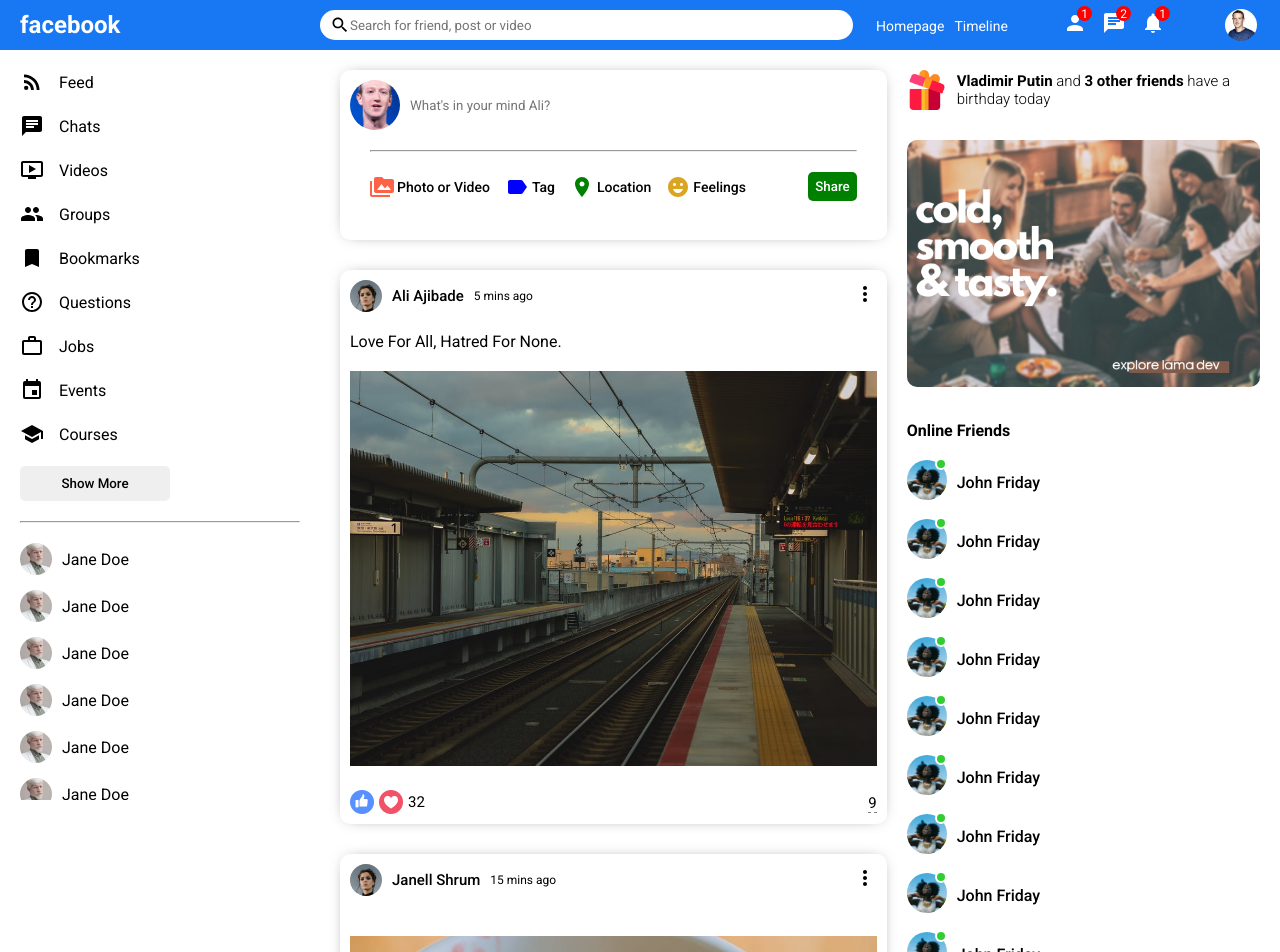
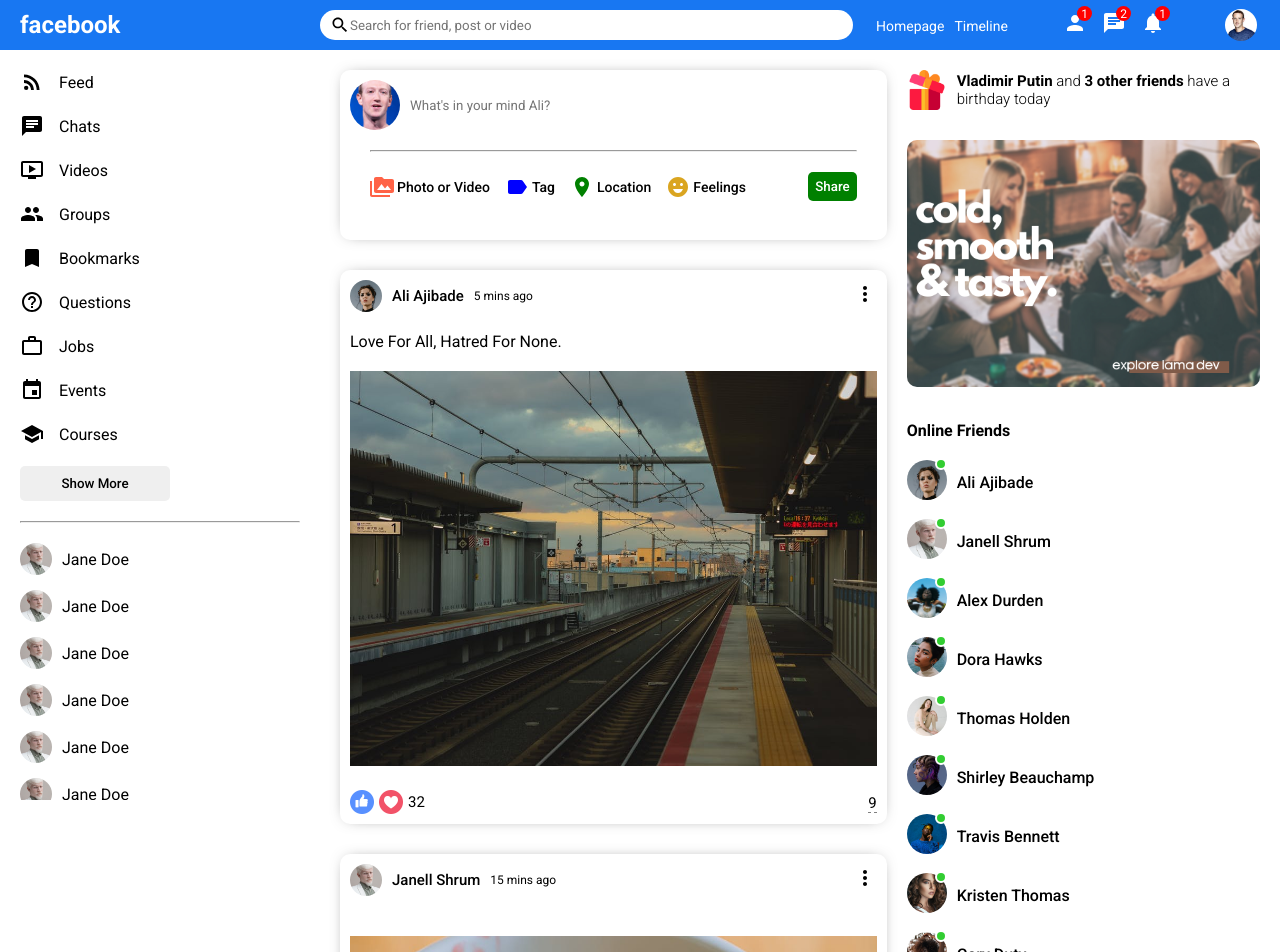
Before and after one commit to leewebstechnologies/leesocialapp, a React (Create React App) app: page / in a window 1280 px wide. Shown: the top 952 px of the page. Built offline with nearby package versions, Linux system fonts and the light colour scheme.

Commit message:
add online component

```diff
--- /dev/null
+++ b/src/components/online/Online.jsx
@@ -0,0 +1,15 @@
+import "./online.css";
+
+const Online = ({user}) => {
+  return (
+    <li className="rightbarFriend">
+        <div className="rightbarProfileImgContainer">
+            <img className="rightbarProfileImg" src={user.profilePicture} alt="rightbarProfileImg" />
+            <span className="rightbarOnline"></span>
+        </div>
+        <span className="rightbarUsername">{user.username}</span>
+    </li>
+  )
+}
+
+export default Online
--- /dev/null
+++ b/src/components/online/online.css
@@ -0,0 +1,32 @@
+.rightbarFriend {
+    display: flex;
+    align-items: center;
+    margin-bottom: 15px;
+}
+
+.rightbarProfileImgContainer {
+    margin-right: 10px;
+    position: relative;
+}
+
+.rightbarProfileImg {
+    width: 40px;
+    height: 40px;
+    border-radius: 50%;
+    object-fit: cover;
+}
+
+.rightbarOnline {
+    width: 12px;
+    height: 12px;
+    border-radius: 50%;
+    background-color: limegreen;
+    position: absolute;
+    top: -2px;
+    right: 0;
+    border: 2px solid #fff;
+}
+
+.rightbarUsername {
+    font-weight: 500;
+}
--- a/src/components/post/Post.jsx
+++ b/src/components/post/Post.jsx
@@ -8,7 +8,7 @@ const Post = ({post}) => {
         <div className="postWrapper">
             <div className="postTop">
                 <div className="postTopLeft">
-                    <img className='postProfileImg' src="./assets/person/1.jpeg" alt="" />
+                    <img className='postProfileImg' src={Users.filter((u) => u.id === post.userId)[0].profilePicture} alt="" />
                     <span className='postUsername'>{Users.filter((u)=> u.id === post.userId)[0].username}</span>
                     <span className='postDate'>{post.date}</span>
                 </div>
--- a/src/components/rightbar/Rightbar.jsx
+++ b/src/components/rightbar/Rightbar.jsx
@@ -1,4 +1,6 @@
 import "./rightbar.css";
+import { Users } from "../../dummyData";
+import Online from "../online/Online";
 
 const Rightbar = () => {
   return (
@@ -11,76 +13,9 @@ const Rightbar = () => {
         <img className="rightbarAd" src="./assets/ad.png" alt="rightbarAd" />
         <h4 className="rightbarTitle">Online Friends</h4>
         <ul className="rightbarFriendList">
-          <li className="rightbarFriend">
-            <div className="rightbarProfileImgContainer">
-              <img className="rightbarProfileImg" src="./assets/person/3.jpeg" alt="rightbarProfileImg" />
-              <span className="rightbarOnline"></span>
-            </div>
-            <span className="rightbarUsername">John Friday</span>
-          </li>
-          <li className="rightbarFriend">
-            <div className="rightbarProfileImgContainer">
-              <img className="rightbarProfileImg" src="./assets/person/3.jpeg" alt="rightbarProfileImg" />
-              <span className="rightbarOnline"></span>
-            </div>
-            <span className="rightbarUsername">John Friday</span>
-          </li>
-          <li className="rightbarFriend">
-            <div className="rightbarProfileImgContainer">
-              <img className="rightbarProfileImg" src="./assets/person/3.jpeg" alt="rightbarProfileImg" />
-              <span className="rightbarOnline"></span>
-            </div>
-            <span className="rightbarUsername">John Friday</span>
-          </li>
-          <li className="rightbarFriend">
-            <div className="rightbarProfileImgContainer">
-              <img className="rightbarProfileImg" src="./assets/person/3.jpeg" alt="rightbarProfileImg" />
-              <span className="rightbarOnline"></span>
-            </div>
-            <span className="rightbarUsername">John Friday</span>
-          </li>
-          <li className="rightbarFriend">
-            <div className="rightbarProfileImgContainer">
-              <img className="rightbarProfileImg" src="./assets/person/3.jpeg" alt="rightbarProfileImg" />
-              <span className="rightbarOnline"></span>
-            </div>
-            <span className="rightbarUsername">John Friday</span>
-          </li>
-          <li className="rightbarFriend">
-            <div className="rightbarProfileImgContainer">
-              <img className="rightbarProfileImg" src="./assets/person/3.jpeg" alt="rightbarProfileImg" />
-              <span className="rightbarOnline"></span>
-            </div>
-            <span className="rightbarUsername">John Friday</span>
-          </li>
-          <li className="rightbarFriend">
-            <div className="rightbarProfileImgContainer">
-              <img className="rightbarProfileImg" src="./assets/person/3.jpeg" alt="rightbarProfileImg" />
-              <span className="rightbarOnline"></span>
-            </div>
-            <span className="rightbarUsername">John Friday</span>
-          </li>
-          <li className="rightbarFriend">
-            <div className="rightbarProfileImgContainer">
-              <img className="rightbarProfileImg" src="./assets/person/3.jpeg" alt="rightbarProfileImg" />
-              <span className="rightbarOnline"></span>
-            </div>
-            <span className="rightbarUsername">John Friday</span>
-          </li>
-          <li className="rightbarFriend">
-            <div className="rightbarProfileImgContainer">
-              <img className="rightbarProfileImg" src="./assets/person/3.jpeg" alt="rightbarProfileImg" />
-              <span className="rightbarOnline"></span>
-            </div>
-            <span className="rightbarUsername">John Friday</span>
-          </li>
-          <li className="rightbarFriend">
-            <div className="rightbarProfileImgContainer">
-              <img className="rightbarProfileImg" src="./assets/person/3.jpeg" alt="rightbarProfileImg" />
-              <span className="rightbarOnline"></span>
-            </div>
-            <span className="rightbarUsername">John Friday</span>
-          </li>
+          {Users.map((u => (
+            <Online key={u.id} user={u} />
+          )))}
         </ul>
       </div>
     </div>
--- a/src/components/rightbar/rightbar.css
+++ b/src/components/rightbar/rightbar.css
@@ -37,36 +37,3 @@
     padding: 0;
     list-style: none;
 }
-
-.rightbarFriend {
-    display: flex;
-    align-items: center;
-    margin-bottom: 15px;
-}
-
-.rightbarProfileImgContainer {
-    margin-right: 10px;
-    position: relative;
-}
-
-.rightbarProfileImg {
-    width: 40px;
-    height: 40px;
-    border-radius: 50%;
-    object-fit: cover;
-}
-
-.rightbarOnline {
-    width: 12px;
-    height: 12px;
-    border-radius: 50%;
-    background-color: limegreen;
-    position: absolute;
-    top: -2px;
-    right: 0;
-    border: 2px solid #fff;
-}
-
-.rightbarUsername {
-    font-weight: 500;
-}
--- a/src/components/sidebar/sidebar.css
+++ b/src/components/sidebar/sidebar.css
@@ -2,6 +2,8 @@
     flex: 3;
     height: calc(100vh - 50px);
     overflow-y: scroll;
+    position: sticky;
+    top: 50px;
 }
 
 ::-webkit-scrollbar {
--- a/src/components/topbar/topbar.css
+++ b/src/components/topbar/topbar.css
@@ -6,6 +6,7 @@
     align-items: center;
     position: sticky;
     top: 0;
+    z-index: 999;
 }
 
 .topbarLeft {
```
